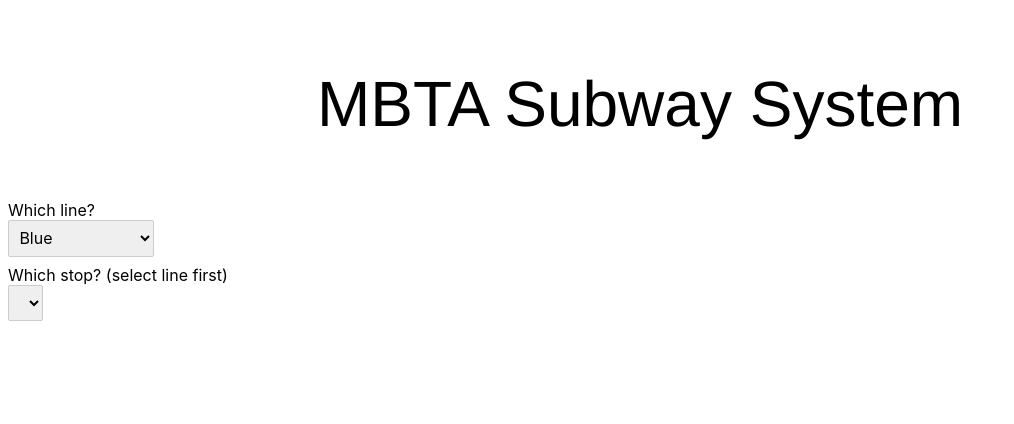
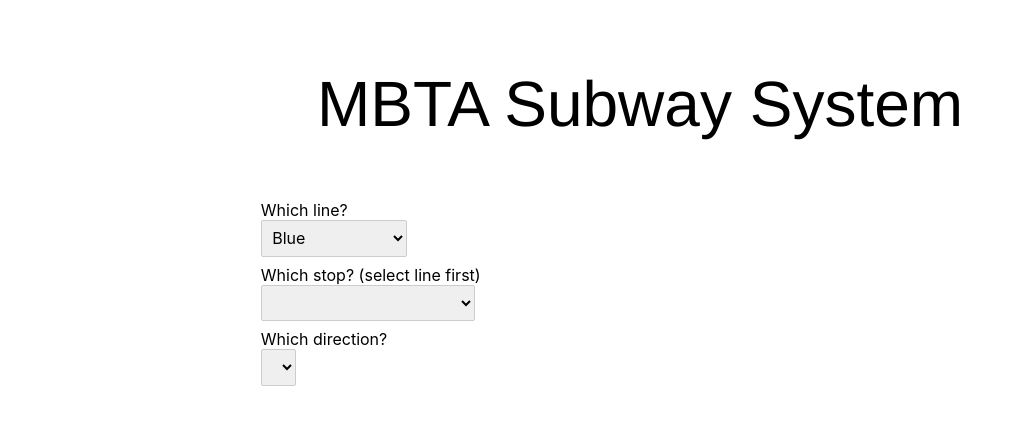
Before and after one commit to mariecreel/mbta-app, a Svelte app: page / in a window 1280 px wide. Shown: the top 424 px of the page, without its empty margins (0-1014 px from the left). Built offline with nearby package versions, Linux system fonts and the light colour scheme; no server answers.

Commit message:
created select box for direction (not yet implemented)

```diff
--- a/src/select-stops.svelte
+++ b/src/select-stops.svelte
@@ -3,8 +3,8 @@
   const apiKey = "9692d1a17a814d86822248b3ee1b339d";
 
   async function getStops(trainLine){
-    let apiURL = `https://api-v3.mbta.com/stops?api_key=${apiKey}&filter[route]=${trainLine}`
-    const response = await fetch(apiURL);
+    let apiURLStops = `https://api-v3.mbta.com/stops?api_key=${apiKey}&filter[route]=${trainLine}`
+    const response = await fetch(apiURLStops);
     let object = await response.json();
     let selectStop = document.getElementById("stop")
 
@@ -30,6 +30,13 @@
     }
 </script>
 
+<style>
+  .selectBox{
+    width: 60%;
+    margin: 0 auto;
+  }
+</style>
+
 <div class="selectBox">
   <label for="line">Which line?</label>
   <select name="line" id="line" form="line" on:input={getLine}>
@@ -42,8 +49,9 @@
   </select>
   <label for="stop">Which stop? (select line first)</label>
   <select name="stop" id="stop" form="stop">
+    <option disabled>Please select a line first</option>
+  </select>
+  <label for="direction">Which direction?</label>
+  <select name="direction" id="direction" form="direction">
   </select>
 </div>
-<!-- TODO: how to use value of select? how to do events properly in svelte? -->
-<!-- i.e. how to pass select value to async function? -->
-<!-- TODO: conditional select: get stops then let user select stops -->
```
